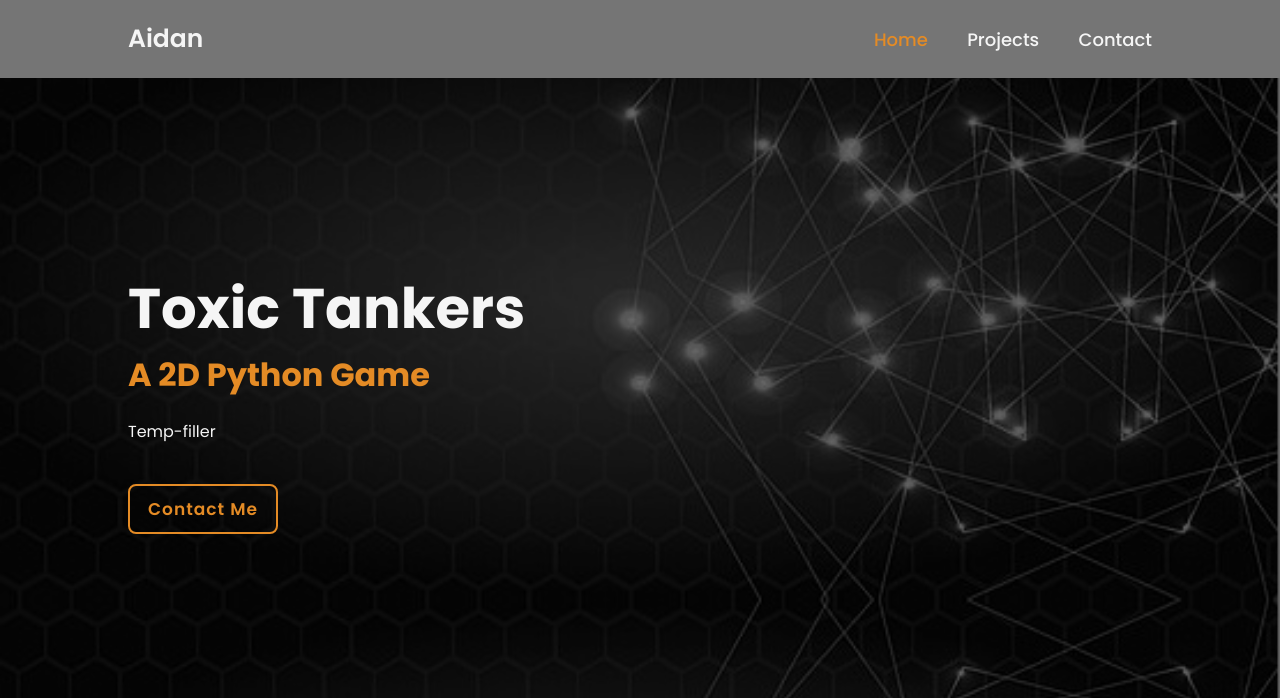
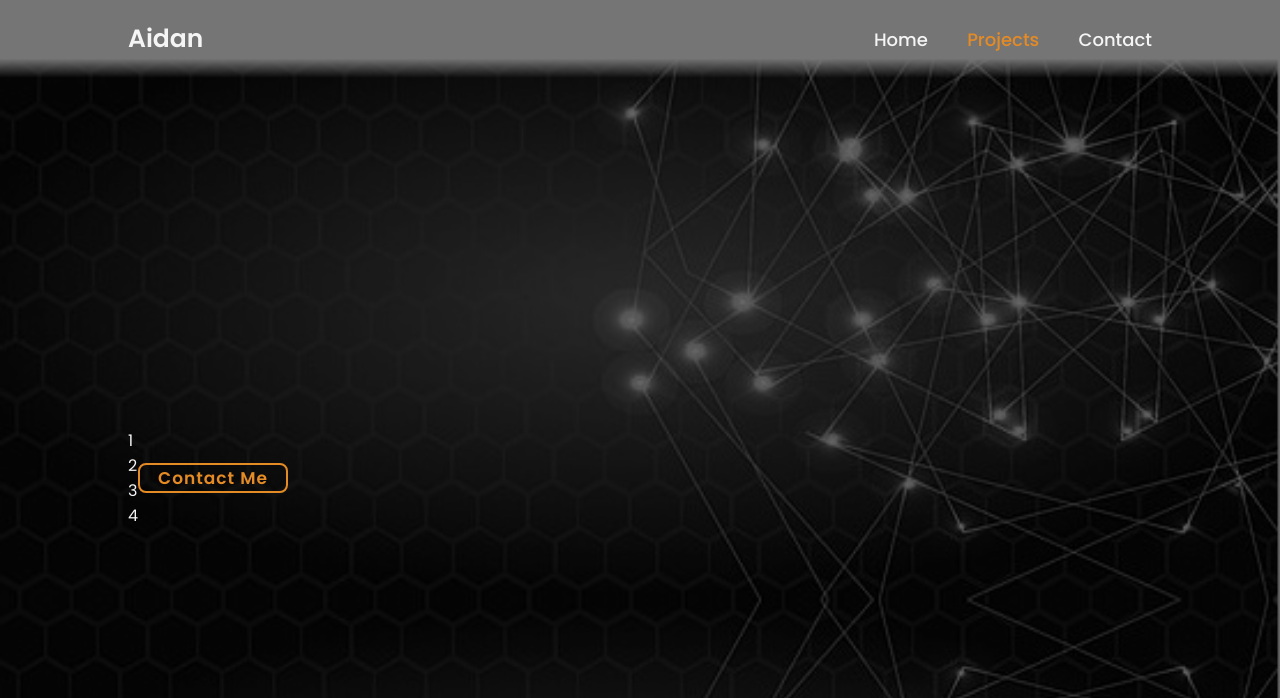
Before and after one commit to aidandevaal/Personal-Portfolio, a plain HTML site: page projects.html in a window 1280 px wide. Shown: the top 698 px of the page. Drawn offline with nearby package versions, Linux system fonts and the light colour scheme.

Commit message:
minor improvements

```diff
--- a/projects.html
+++ b/projects.html
@@ -16,21 +16,23 @@
         <a href="index.html" class="logo">Aidan</a>
 
         <nav class="navbar">
-            <a href="index.html" class="active">Home</a>
-            <a href="projects.html">Projects</a>
+            <a href="index.html">Home</a>
+            <a href="projects.html" class="active">Projects</a>
             <a href="contact.html">Contact</a>
         </nav>
     </header>
 
     <section class="home">
         <img class="bg" src="wirebg.jpg" alt="">
-        <div class="home-content">
-            <h1>Toxic Tankers</h1>
-            <h3>A 2D Python Game</h3>
-            <p>Temp-filler</p>
-            <div class="btn-box">
-                <a href="#">Contact Me</a>
-            </div>
+        <div class="grid-content">
+            <div class="grid-item">1</div>
+            <div class="grid-item">2</div>
+            <div class="grid-item">3</div>
+            <div class="grid-item">4</div>
+        </div>
+
+        <div class="btn-box">
+            <a href="contact.html">Contact Me</a>
         </div>
 
         <div class="home-dir">
--- a/style.css
+++ b/style.css
@@ -16,13 +16,14 @@ body {
     display: flex;
     justify-content: space-between;
     align-items: center;
-    position: fixed;
+    position: relative;
     top: 0;
     left: 0;
     width: 100%;
     z-index: 100;
     padding: 20px 10%;
-    background: #757575;
+    background: linear-gradient(#757575 75%, transparent);
+
     /*background-image: linear-gradient(to bottom, #757575, #000000);*/
 }
 
@@ -44,6 +45,7 @@ body {
     font-size: 25px;
     font-weight: 600;
     text-decoration: none;
+    transition: .3s;
 }
 
 .logo::before {
@@ -56,6 +58,10 @@ body {
     background: #757575;
     animation: showRight .6s ease forwards;
     animation-delay: .4s;
+}
+
+.logo:hover {
+    color: #e48b25;
 }
 
 .navbar a {
@@ -96,7 +102,7 @@ body {
 
 .bg {
     opacity: 0;
-    position: absolute;
+    position: fixed;
     top: 0;
     left: 0;
     width: 100%;
@@ -339,6 +345,10 @@ body {
     width: 100%;
 }
 
+.grid-content {
+    display: grid;
+}
+
 @keyframes showRight {
     100% {
         width: 0;
```
Also changed, not shown: contact.html (+2 -2 lines).
